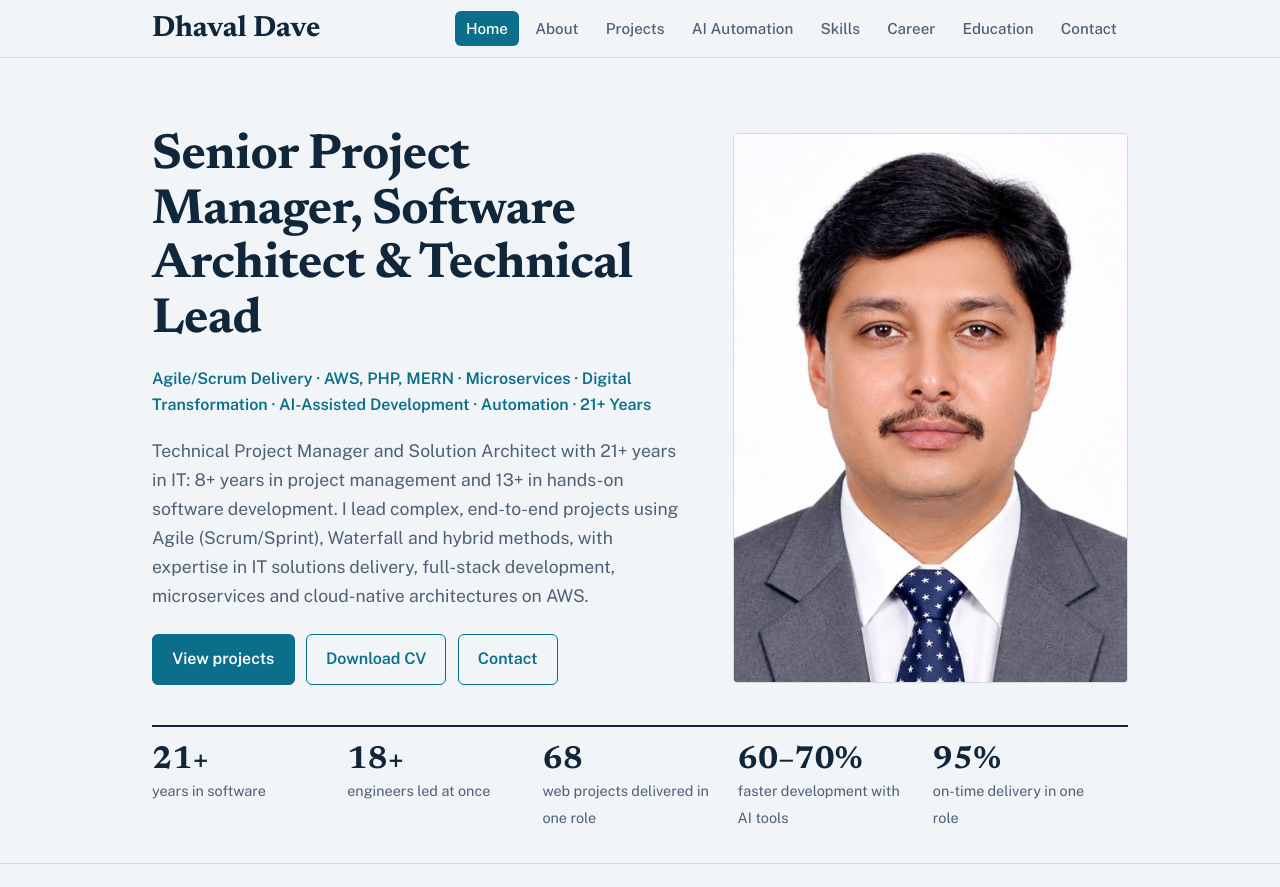
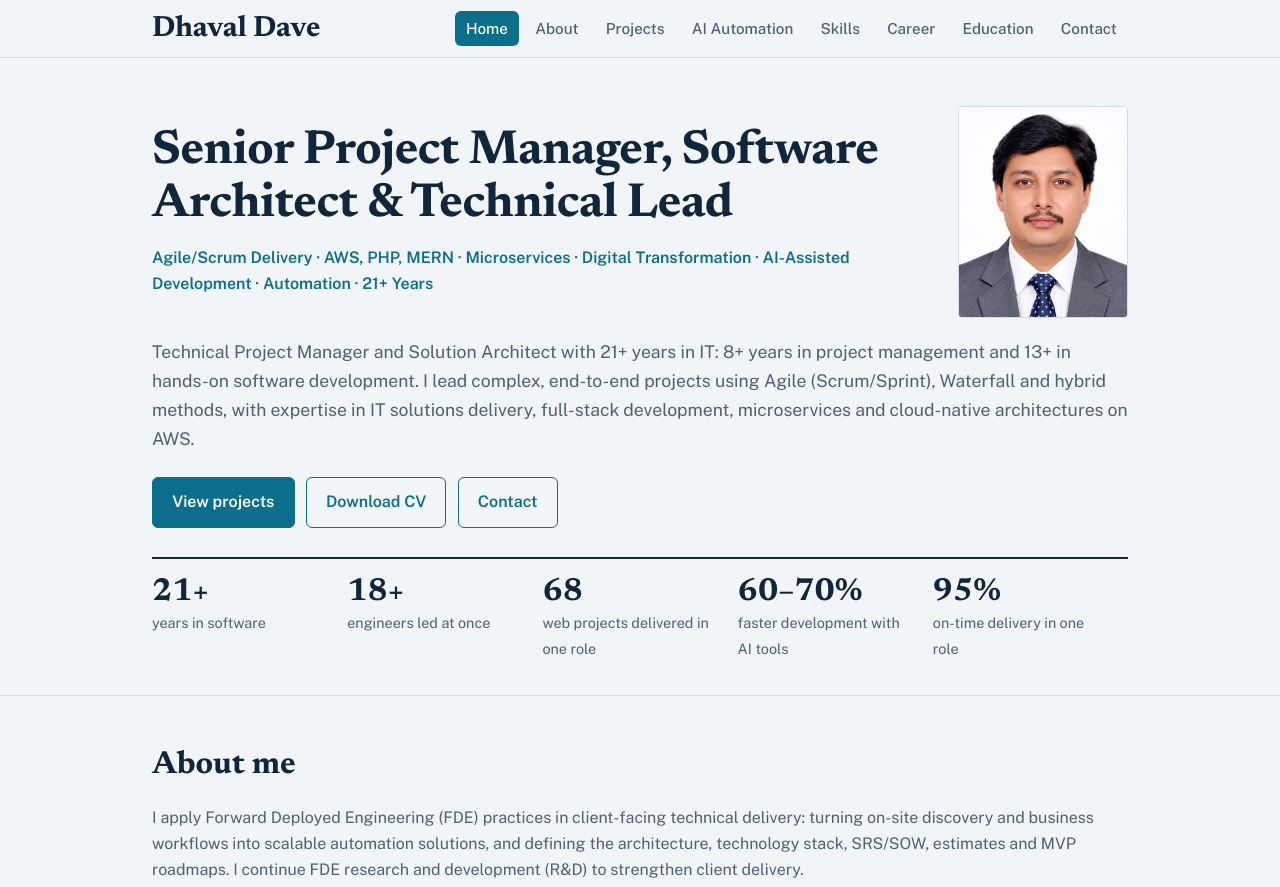
Before and after one commit to dhavaldave1974/dhavaldave1974.github.io, a plain HTML site: page index.html in a window 1280 px wide. Shown: the top 887 px of the page. Drawn offline with nearby package versions, Linux system fonts and the light colour scheme.

Commit message:
Made photo as thumnail

```diff
--- a/index.html
+++ b/index.html
@@ -5,12 +5,20 @@
 <link href="https://fonts.googleapis.com/css2?family=Newsreader:opsz,wght@6..72,500;6..72,700&family=Public+Sans:wght@400;500;600&display=swap" rel="stylesheet">
 <link rel="stylesheet" href="style.css"></head><body>
 <header class="top"><div class="wrap"><a class="brand" href="index.html">Dhaval Dave</a><nav aria-label="Main"><a href="index.html" aria-current="page">Home</a><a href="about.html">About</a><a href="projects.html">Projects</a><a href="automation.html">AI Automation</a><a href="skills.html">Skills</a><a href="career.html">Career</a><a href="education.html">Education</a><a href="contact.html">Contact</a></nav></div></header>
-<main><div class="wrap"><div class="hero"><div>
+<main><style>
+.hero2{padding:clamp(1.5rem,4vw,3rem) 0 clamp(1rem,3vw,1.8rem)}
+.hero-top{display:grid;grid-template-columns:1fr auto;gap:clamp(1rem,3vw,2rem);align-items:center;margin-bottom:1.2rem}
+.hero-top h1{font:700 clamp(1.8rem,4.2vw,3rem)/1.1 var(--serif);margin:0 0 .8rem;letter-spacing:-.01em}
+.hero-top .tagline{max-width:none;margin:0}
+.thumb{width:clamp(120px,15vw,170px);aspect-ratio:4/5;object-fit:cover;object-position:50% 12%;border-radius:4px;border:1px solid var(--line);display:block}
+.hero2 .lead{max-width:100ch;margin:0 0 1.5rem}
+@media (max-width:560px){.hero-top{grid-template-columns:1fr}.thumb{order:-1;width:110px}}
+</style><div class="wrap"><div class="hero2"><div class="hero-top"><div>
 <h1>Senior Project Manager, Software Architect &amp; Technical Lead</h1>
-<p class="tagline">Agile/Scrum Delivery · AWS, PHP, MERN · Microservices · Digital Transformation · AI-Assisted Development · Automation · 21+ Years</p>
+<p class="tagline">Agile/Scrum Delivery · AWS, PHP, MERN · Microservices · Digital Transformation · AI-Assisted Development · Automation · 21+ Years</p></div>
+<img class="thumb" src="photo.jpg" alt="Portrait of Dhaval Dave in a grey suit and blue tie" width="170" height="212"></div>
 <p class="lead">Technical Project Manager and Solution Architect with 21+ years in IT: 8+ years in project management and 13+ in hands-on software development. I lead complex, end-to-end projects using Agile (Scrum/Sprint), Waterfall and hybrid methods, with expertise in IT solutions delivery, full-stack development, microservices and cloud-native architectures on AWS.</p>
 <div class="btns"><a class="btn primary" href="projects.html">View projects</a><a class="btn" href="Dhaval_Dave_21_exp_new.pdf" download>Download CV</a><a class="btn" href="contact.html">Contact</a></div></div>
-<img class="photo" src="photo.jpg" alt="Portrait of Dhaval Dave in a grey suit and blue tie" width="900" height="550"></div>
 <div class="ledger" aria-label="Career numbers"><div><b>21+</b><span>years in software</span></div><div><b>18+</b><span>engineers led at once</span></div><div><b>68</b><span>web projects delivered in one role</span></div><div><b>60–70%</b><span>faster development with AI tools</span></div><div><b>95%</b><span>on-time delivery in one role</span></div></div></div>
 <section><div class="wrap"><h2>About me</h2><div class="detail">
 <p>I apply Forward Deployed Engineering (FDE) practices in client-facing technical delivery: turning on-site discovery and business workflows into scalable automation solutions, and defining the architecture, technology stack, SRS/SOW, estimates and MVP roadmaps. I continue FDE research and development (R&amp;D) to strengthen client delivery.</p>
```
